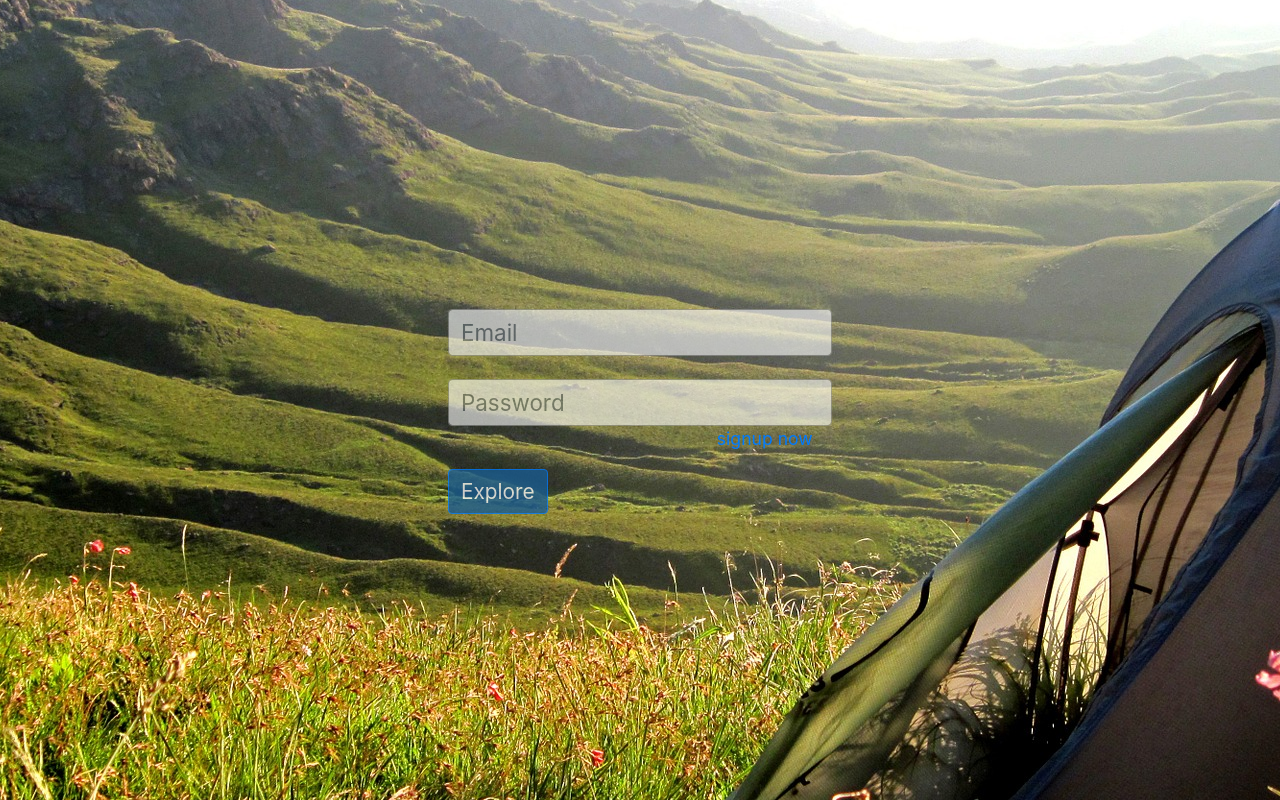
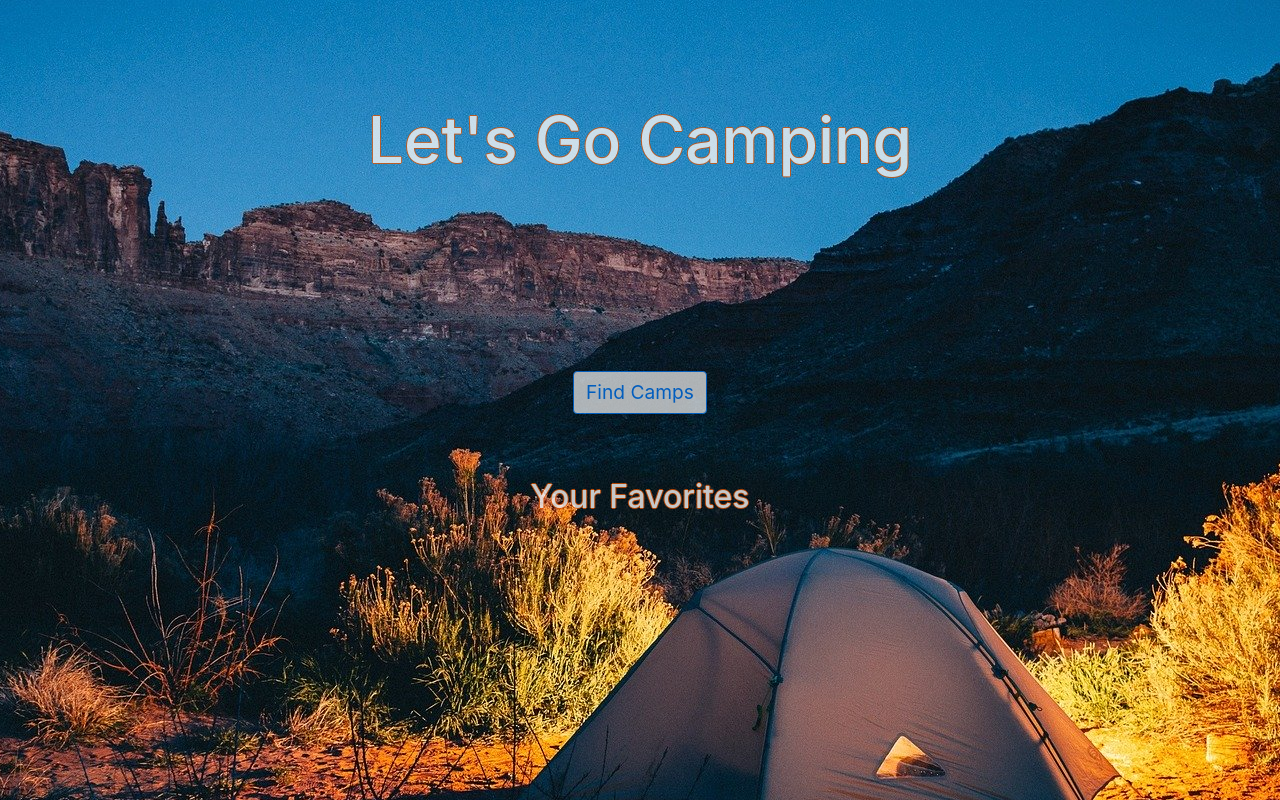
Before and after one commit to Lets-go-camp/Lets-camp, a React app: page /camp in a window 1280 px wide. Built offline with nearby package versions, Linux system fonts and the light colour scheme.

Commit message:
added functionality and styling to Landing and Query page

```diff
--- a/src/App.jsx
+++ b/src/App.jsx
@@ -175,8 +175,8 @@ class App extends Component {
             <div className="container">
                 {/* <Query petOnChange={this.petOnChange} waterHookOnChange={this.waterHookOnChange} sewerHookOnChange={this.sewerHookOnChange} waterFrontOnChange={this.waterFrontOnChange} queryCampground={this.queryCampground}/> */}
                 {/* <Signup /> */}
-                {/* <Landing /> */}
-                <Login login={this.login} />
+                <Landing />
+                {/* <Login login={this.login} /> */}
                 {/* <Results /> */}
             </div >
         )
--- a/src/components/Landing.jsx
+++ b/src/components/Landing.jsx
@@ -18,7 +18,7 @@ const landing = props => {
   return (
     <div className="Landing">
       <h1>Let's Go Camping</h1>
-      <Button size="large" outline color="primary">Let's Go Camping</Button>
+      <Button size="large" outline color="primary">Find Camps</Button>
       <h3>Your Favorites</h3>
       {favs}
    </div>
--- a/src/components/Query.jsx
+++ b/src/components/Query.jsx
@@ -21,9 +21,9 @@ const Query = props => {
     <div className='Query'>
       <Form className='Form' onSubmit={queryCampground}>
         {/* <h1 className="text-muted">TITLE OF PAGE</h1> */}
-        <FormGroup>
-          <Label for='stateSelect'>What state are you looking for?</Label>
-          <Input type='select' name='select' id='stateSelect' size='1'>
+        <FormGroup className="states">
+          <Label for='stateSelect'>Where are you headed?</Label>
+          <Input type='select' name='select' id='stateSelect' size='1' className="statesDrop">
             <option>AL</option>
             <option>AK</option>
             <option>AZ</option>
@@ -77,7 +77,7 @@ const Query = props => {
           </Input>
         </FormGroup>
         <FormGroup tag='fieldset'>
-          <legend>How Can We Help? </legend>
+          <legend>What do you need? </legend>
           <FormGroup check>
             <Label check>
               <Input
@@ -123,7 +123,7 @@ const Query = props => {
             </Label>
           </FormGroup>
         </FormGroup>
-        <Button color='primary'>Submit</Button>
+        <Button className="QueryButton">Let's Go</Button>
       </Form>
     </div>
   );
--- a/src/components/stylesheet.css
+++ b/src/components/stylesheet.css
@@ -69,7 +69,7 @@ body {
 
 }
 .Landing {
-  background: url('../assets/CampingConstellationsLg.jpg') no-repeat center center fixed;
+  background: url('../assets/TentCanyonLg.jpg') no-repeat center center fixed;
   position: fixed;
   top: 0;
   left: 0;
@@ -77,7 +77,49 @@ body {
   /* Preserve aspet ratio */
   min-width: 100%;
   min-height: 100%;
+
+  display: flex;
+  flex-direction: column;
+  align-items: center;
+  color: whitesmoke;
+
 }
+
+.Landing h1,h3{
+  text-shadow: -1px 0 rgb(218, 81, 0), 0 1px rgb(218, 81, 0), 1px 0 rgb(218, 81, 0), 0 -1px rgb(218, 81, 0);
+  opacity: .8;
+}
+
+.Landing h1{
+  margin: 8% 0 15% 0;
+  font-size: 4em;
+}
+
+.Landing h3{
+  margin-top: 5%;
+  font-size: 2em;
+}
+
+/* .Landing Button {
+  background-color: rgb(177, 67, 4);
+  font-size: 1.5em;
+  opacity: .8;
+  text-shadow: -1px 0 whitesmoke, 0 1px whitesmoke, 1px 0 whitesmoke, 0 -1px whitesmoke;
+  opacity: .8;
+  border: 2px;
+} */
+
+.Landing Button {
+  background-color: whitesmoke;
+  opacity: .7;
+  font-size: 1.2em;
+}
+
+.Landing Button:hover {
+  border: 1px solid whitesmoke;
+  opacity: .7;
+}
+
 .Query {
   background: url('../assets/NightCampLg.jpg') no-repeat center center fixed;
   position: fixed;
@@ -87,7 +129,41 @@ body {
   /* Preserve aspet ratio */
   min-width: 100%;
   min-height: 100%;
+
+  display: flex;
+  flex-direction: column;
+  justify-content: center;
+  align-items: center;
 }
+
+.Query Form {
+  color: whitesmoke;
+  opacity: 0.8;
+}
+
+.statesDrop {
+  width: 30%;
+}
+
+.states{
+  display: flex;
+  flex-direction: column;
+}
+
+
+
+.QueryButton{
+  background-color: whitesmoke;
+  color: rgb(0, 70, 46);
+  font-size: 1.1em;
+  border: 2px solid rgb(0, 70, 46);
+}
+
+.QueryButton:hover{
+  background-color: rgb(0, 70, 46);
+  border: 2px solid whitesmoke;
+}
+
 .Results {
   background: url('../assets/LakeHouseLg.jpg') no-repeat center center fixed;
   position: fixed;
```
